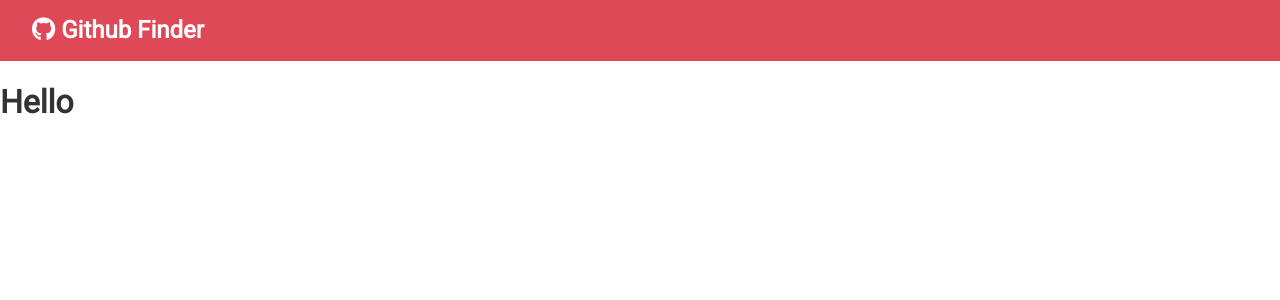
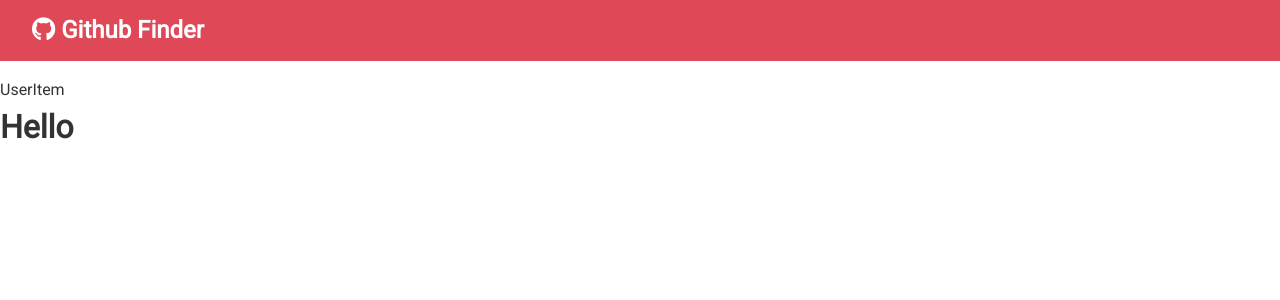
Before and after one commit to modern-sapien/react--github-finder-application, a React (Create React App) app: page / in a window 1280 px wide. Shown: the top 300 px of the page. Built offline with nearby package versions, Linux system fonts and the light colour scheme.

Commit message:
Will begin working on generating user items from github api.

```diff
--- a/src/App.js
+++ b/src/App.js
@@ -2,6 +2,7 @@
 import React, { Component } from "react";
 // importing layout of Navbar.js
 import Navbar from "./components/layout/Navbar"
+import UserItem from "./components/users/UserItem"
 
 import './App.css';
 // renders app in "reactDOM render area targetting "root"
@@ -10,7 +11,9 @@
     render()  {
     return (
       <div className="App">
-        <Navbar title="Github Finder" icon="fab fa-github"/>
+        {/* could pass in props here, but defaults are set in Navbar.js */}
+        <Navbar />
+        <UserItem />
         <h1> Hello </h1>
       </div>
 
--- a/src/components/layout/Navbar.js
+++ b/src/components/layout/Navbar.js
@@ -1,12 +1,19 @@
 import React, { Component } from "react";
+import PropTypes from 'prop-types';
+
 // props are properties you can pass into components from outside.
-export class Navbar extends Component {
+class Navbar extends Component {
 // default props for when there is no content being passed through App.js
     static defaultProps = {
         title: "Github Finder",
         icon: "fab fa-github"
     }
 
+// Validation for inputs of props
+    static propTypes = {
+        title: PropTypes.string.isRequired,
+        icon: PropTypes.string.isRequired
+    }
     render() {
 
     return (
--- /dev/null
+++ b/src/components/users/UserItem.js
@@ -0,0 +1,13 @@
+import React, { Component } from 'react'
+
+class UserItem extends Component {
+    render() {
+        return (
+            <div>
+                UserItem
+            </div>
+        )
+    }
+}
+
+export default UserItem
```
